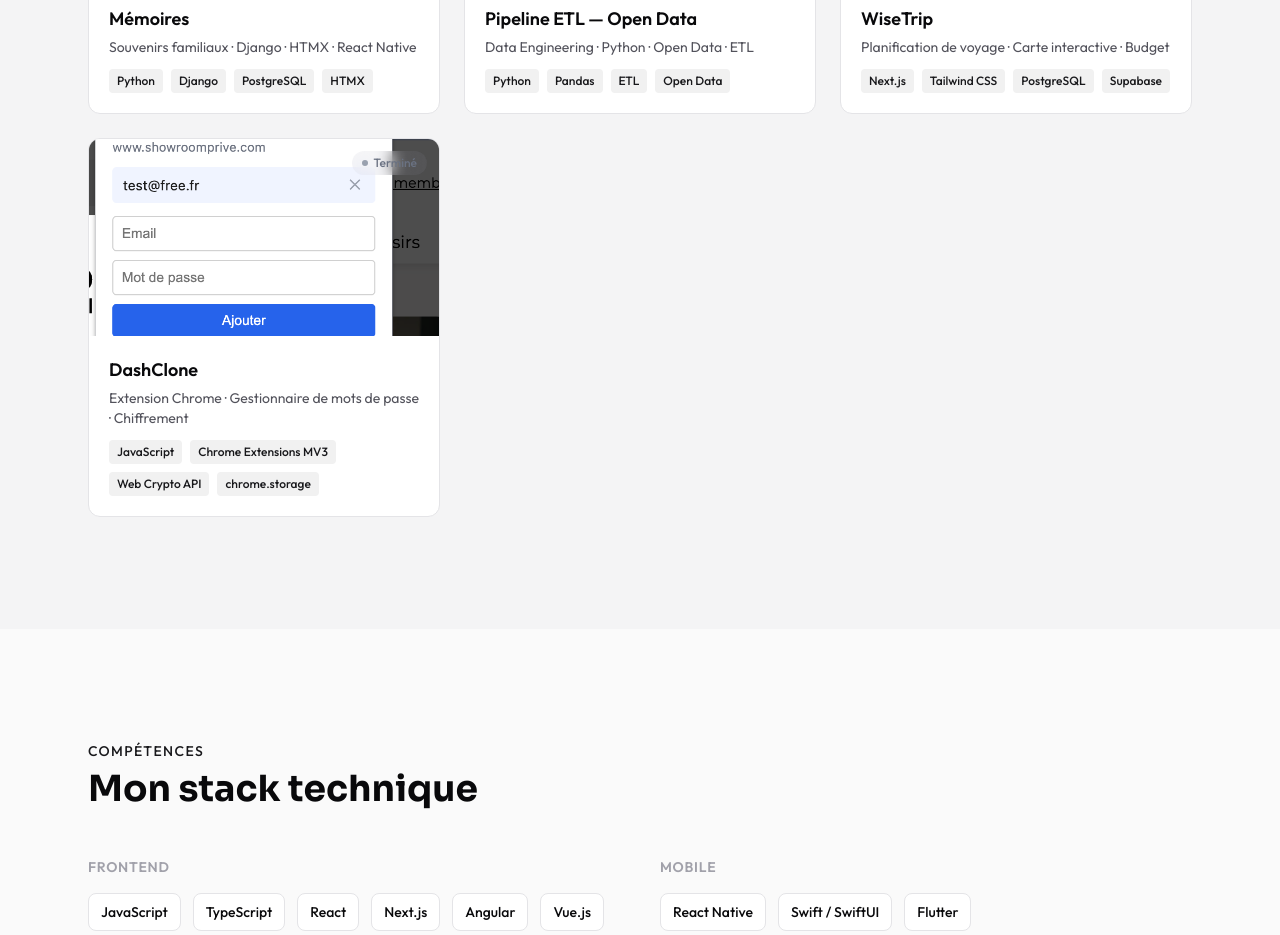
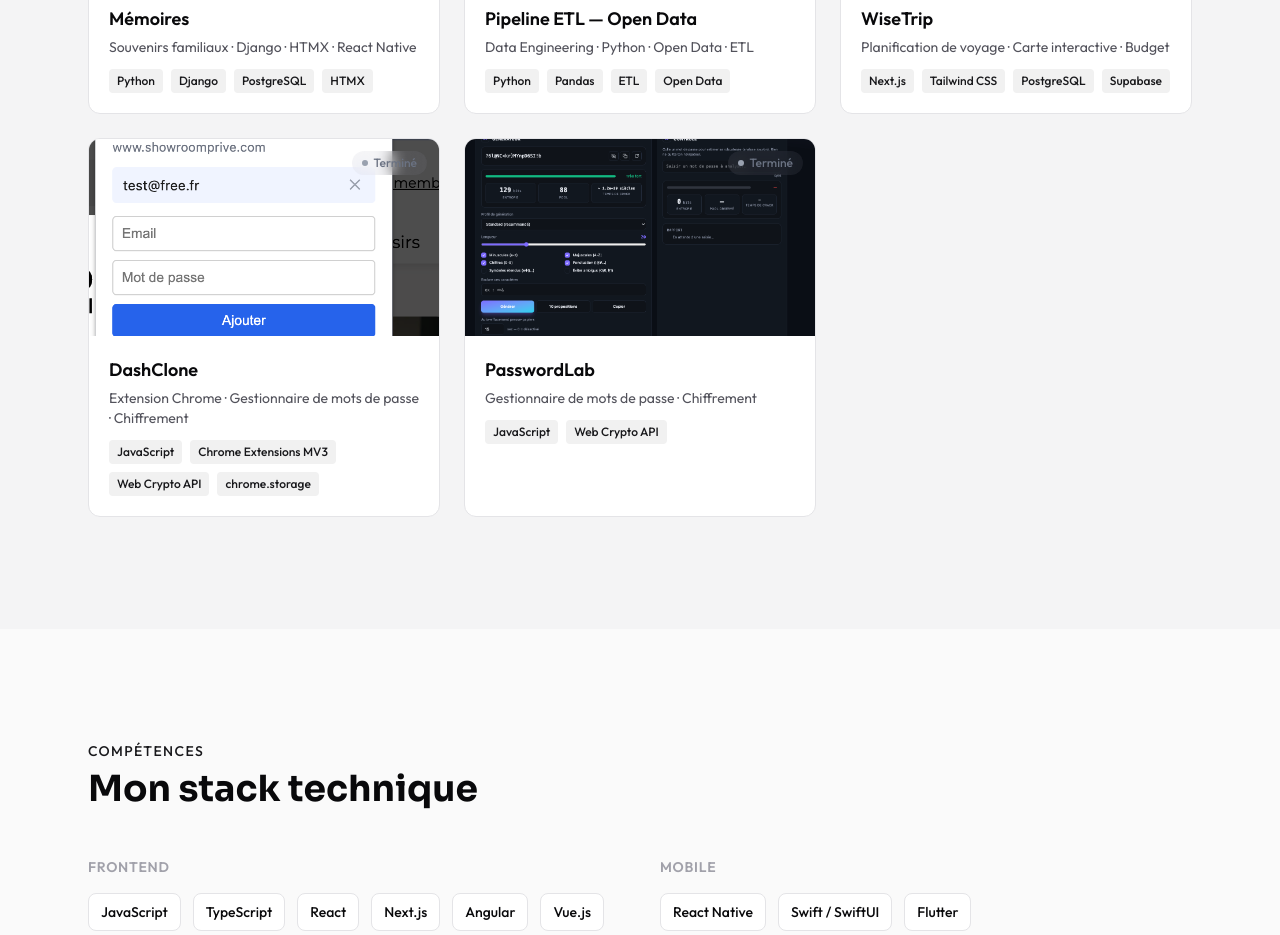
Before and after one commit to mitnick78/chris-portfolio, a Next.js app: page / in a window 1280 px wide. Shown: the part 2160-3095 px from the top of the page. Built offline with nearby package versions, Linux system fonts and the light colour scheme.

Commit message:
add new project password lab

```diff
--- a/src/infrastructure/adapters/static-adapter.ts
+++ b/src/infrastructure/adapters/static-adapter.ts
@@ -216,6 +216,24 @@ const PROJECTS: Project[] = [
     status: "completed",
     type: "personal",
     repoUrl: "https://github.com/mitnick78/dashclone",
+  },
+  {
+    id: "10",
+    slug: "password-lab",
+    title: "PasswordLab",
+    description:
+      "Un générateur et analyseur de mots de passe qui tourne à 100 % dans le navigateur. Aucune donnée envoyée, aucun serveur — tout est calculé localement.",
+    tagline: "Gestionnaire de mots de passe · Chiffrement",
+    stack: ["JavaScript", "Web Crypto API"],
+    coverImage: "/images/projects/password_lab.png",
+    screenshots: [],
+    highlights: [],
+    featured: true,
+    category: "dev",
+    createdAt: "2026-08-20T00:00:00Z",
+    status: "completed",
+    type: "personal",
+    demoUrl: "https://password-lab-nine.vercel.app/",
   },
 ];
 
```
Also changed, not shown: public/images/projects/password_lab.png (added).
